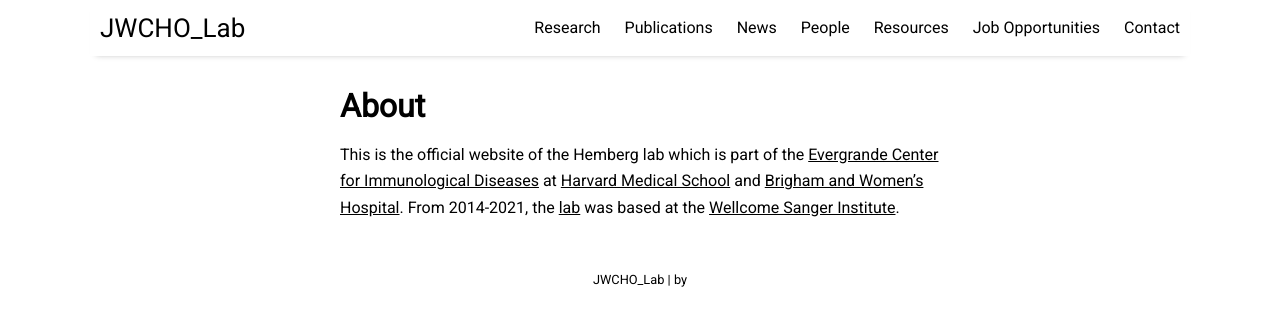
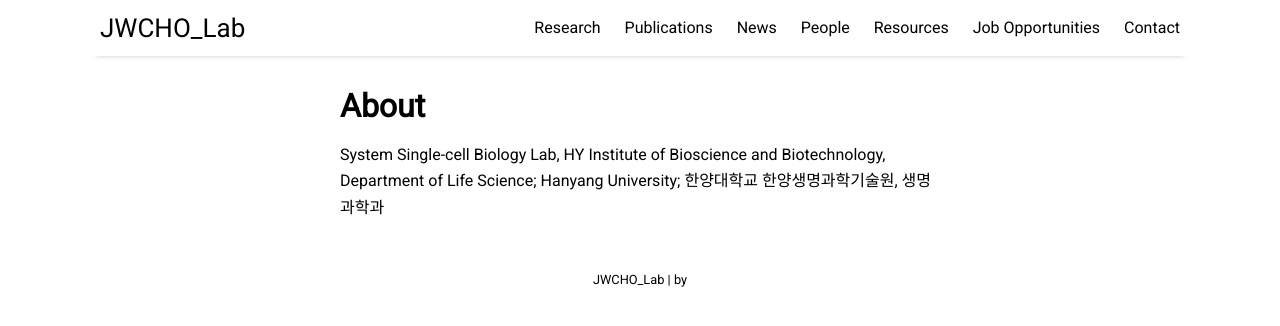
Before and after one commit to jaewon-cho/sdfasdf2dscf34fad.github.io, a Jekyll site: the page built from pages/about.md, in a window 1280 px wide. Shown: the top 326 px of the page. Built offline with Jekyll 4.4.1, drawn with Linux system fonts in a browser that asks for light colours; nearby versions of some CDN libraries.

Commit message:
Update about.md

```diff
--- a/pages/about.md
+++ b/pages/about.md
@@ -3,4 +3,4 @@
 title: About
 permalink: /about
 ---
-This is the official website of the Hemberg lab which is part of the [Evergrande Center for Immunological Diseases](https://evergrande.hms.harvard.edu) at [Harvard Medical School](https://hms.harvard.edu) and [Brigham and Women's Hospital](https://www.brighamandwomens.org). From 2014-2021, the [lab](https://www.sanger.ac.uk/group/hemberg-group/) was based at the [Wellcome Sanger Institute](https://sanger.ac.uk).
+System Single-cell Biology Lab, HY Institute of Bioscience and Biotechnology, Department of Life Science; Hanyang University; 한양대학교 한양생명과학기술원, 생명과학과
```
